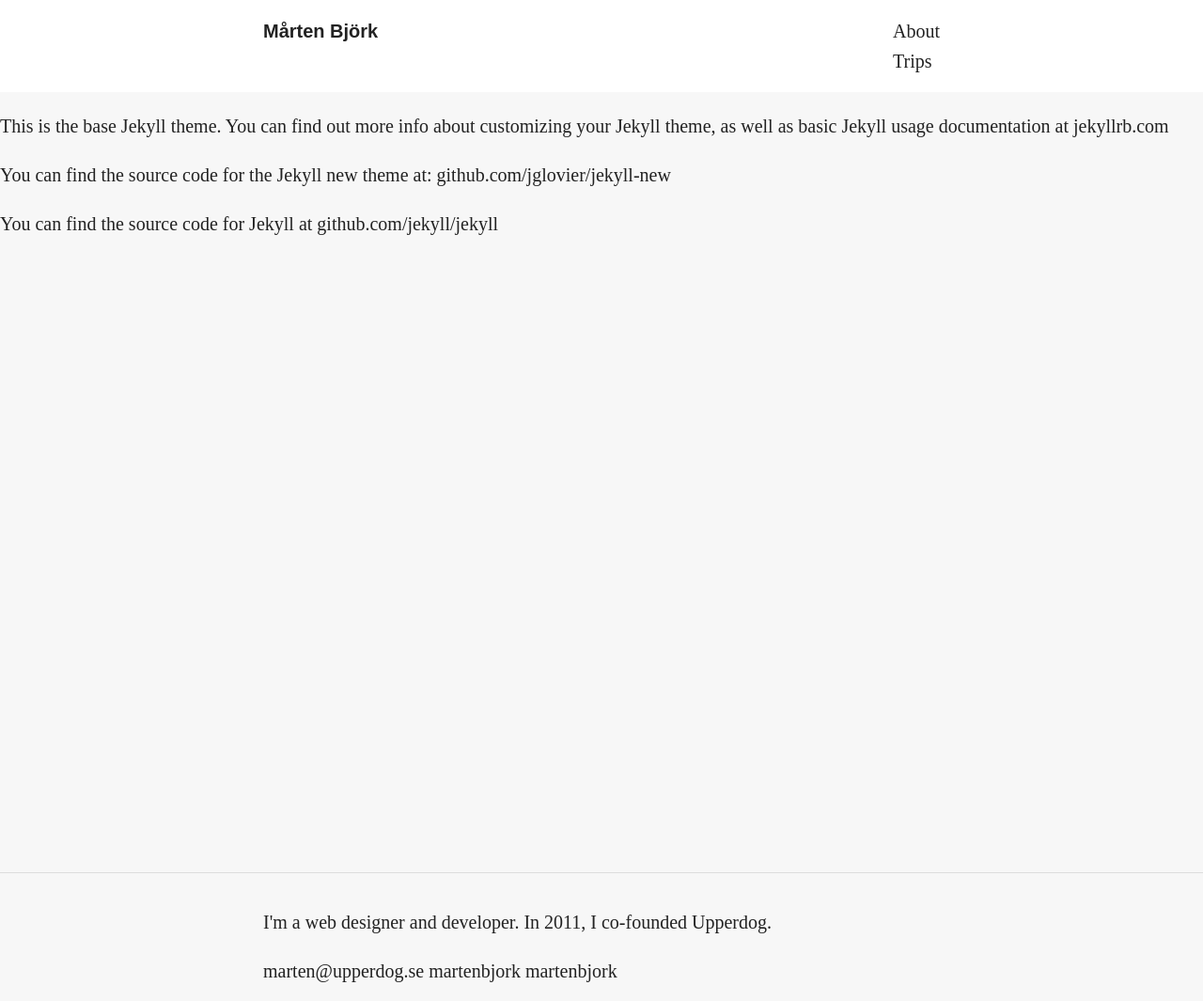
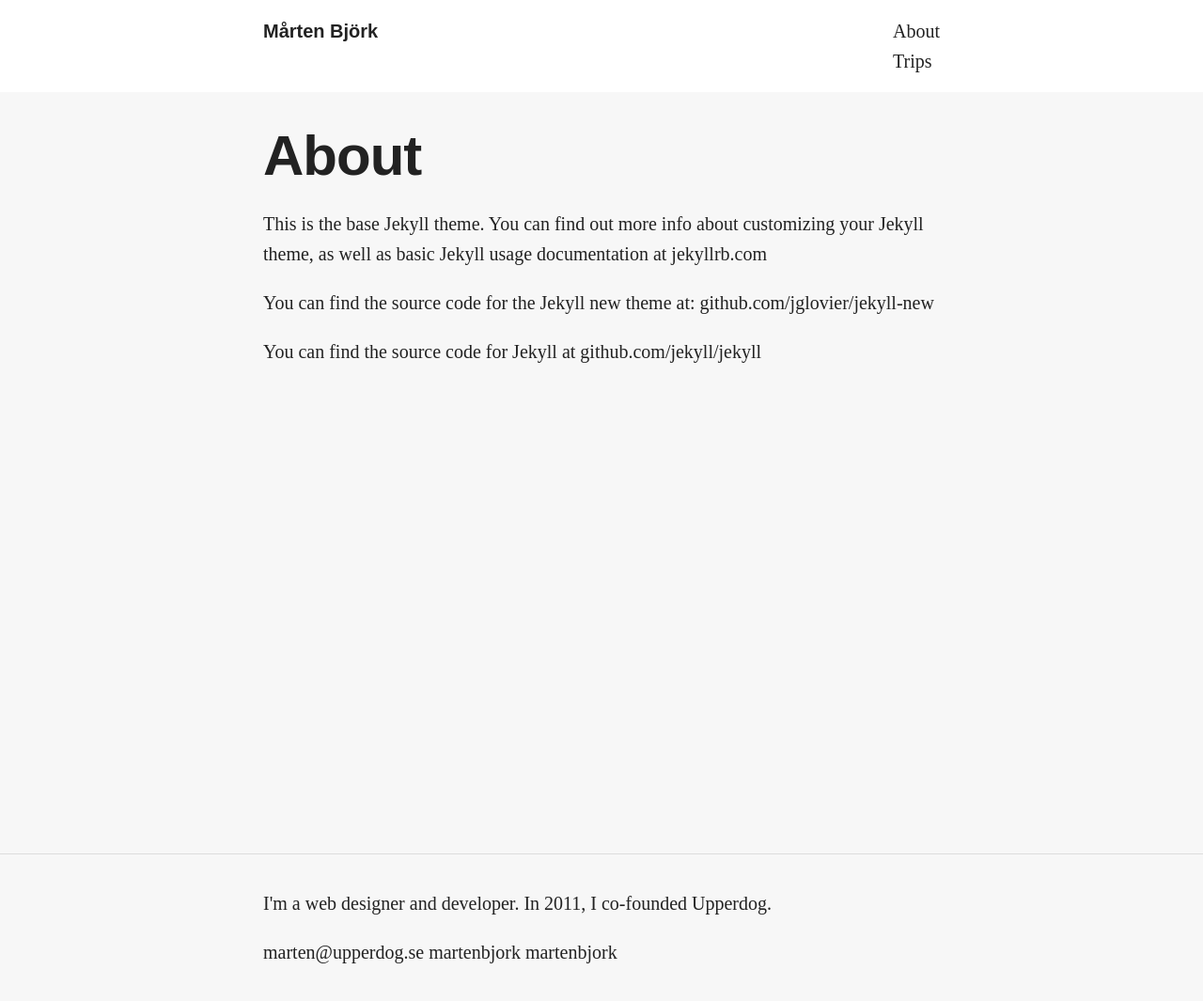
Before and after one commit to pavopax/pavopax.github.io, a Jekyll site: the page built from about.md, in a window 1280 px wide. Shown: the whole page at 94% size. Built offline with Jekyll 4.4.1, drawn with Linux system fonts in a browser that asks for light colours; some web fonts are replaced.

Commit message:
Improved templates

```diff
--- a/_layouts/default.html
+++ b/_layouts/default.html
@@ -1,9 +1,5 @@
 {% include header.html %}
 
-    <div class="page-content">
-      <div class="wrapper">
-        {{ content }}
-      </div>
-    </div>
+    {{ content }}
 
 {% include footer.html %}
```
Also changed, not shown: about.md (+1 -1 lines).
